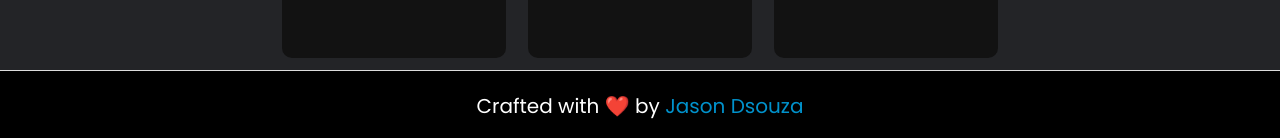
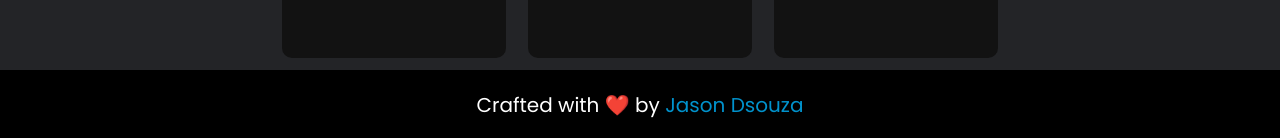
Before and after one commit to JasonDsouza212/free-hit, a React (Vite) app: page / in a window 1280 px wide. Shown: the part 7348-7486 px from the top of the page. Built offline with nearby package versions, Linux system fonts and the light colour scheme.

Commit message:
Modified CSS of footer

```diff
--- a/src/index.css
+++ b/src/index.css
@@ -177,12 +177,11 @@ footer {
 }
 .footer {
   background-color: black;
-  border-top: 0.5px solid #ddd;
   padding-top: 20px;
   padding-bottom: 20px;
   text-align: center;
-  padding-left: 40px;
-  padding-right: 40px;
+  padding-left: 10px;
+  padding-right: 10px;
   font-size: 20px;
 }
 
```
